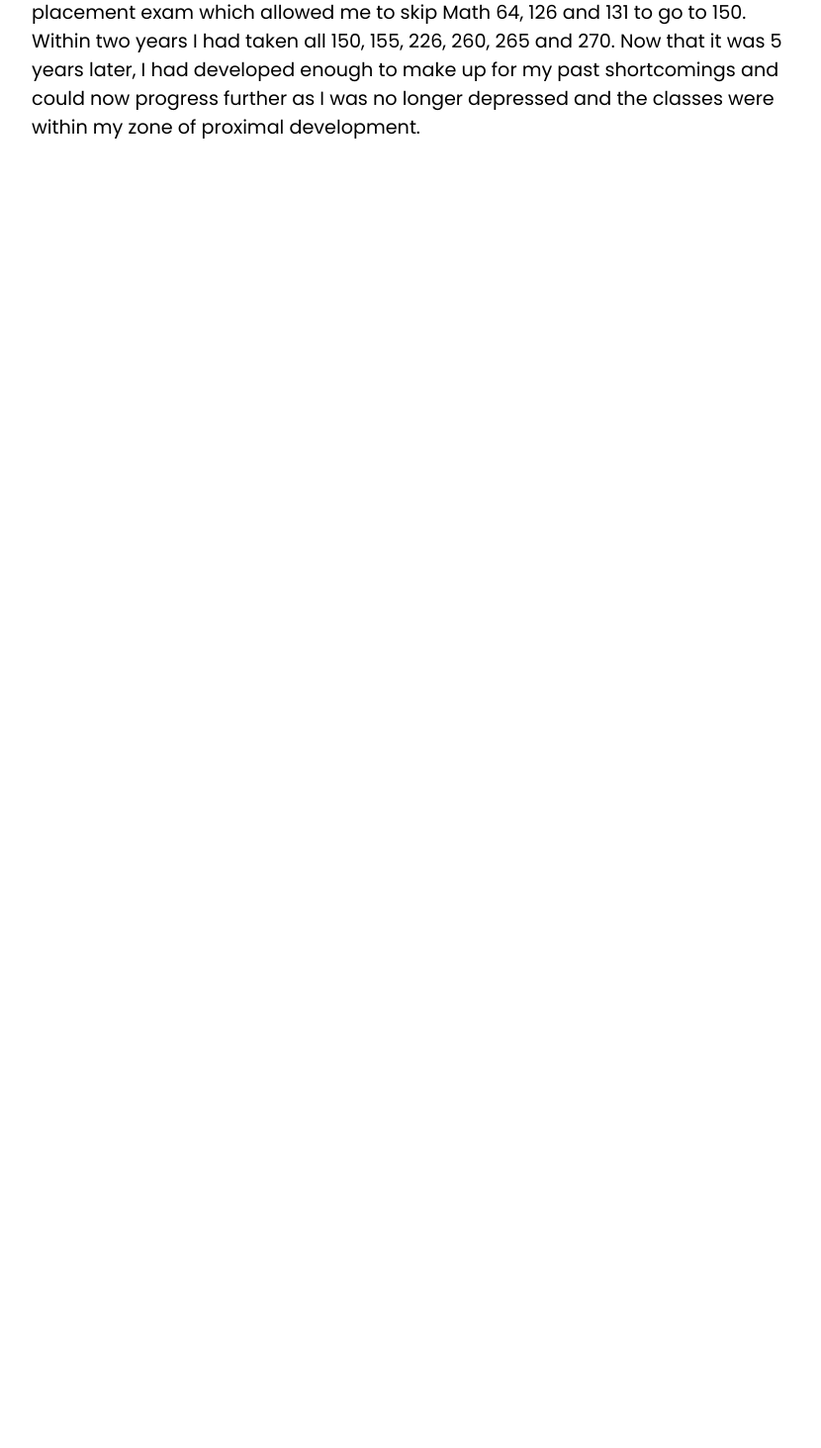
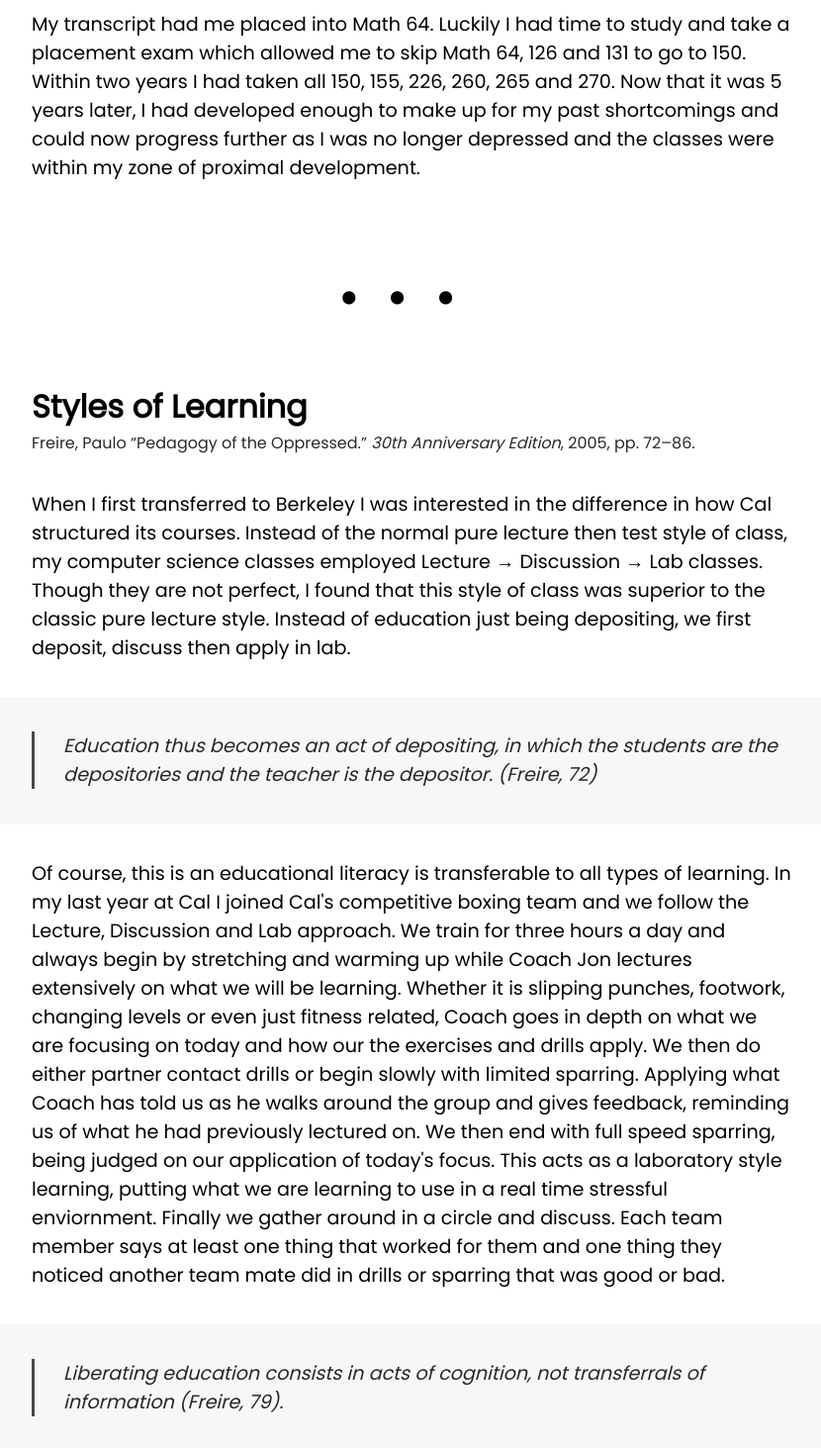
Before and after one commit to zachchao/educ-mla, a Flask app: page / in a window 1280 px wide. Shown: the part 1922-3385 px from the top of the page at 99% size, without its empty margins (224-1054 px from the left). Before the commit the page ends 2062 px from the top, so only its background shows below. Run offline with Flask 2, Linux system fonts and the light colour scheme.

Commit message:
second part

```diff
--- a/templates/index.html
+++ b/templates/index.html
@@ -37,13 +37,36 @@
   h3 {
     padding: 1rem 20% 0rem 20%;
     font-size: 2rem;
-    margin-bottom: -1rem;
+    margin-bottom: 0;
+  }
+
+  .citation {
+    margin: 0;
+    padding-top: 0;
+    padding-bottom: 0;
+    opacity: 0.84;
+    font-size: 1rem;
+  }
+
+  .divider {
+    text-align: center;
+    font-size: 5rem;
+    font-weight: 700;
+    letter-spacing: 2rem;
+  }
+
+  img {
+    width:60%;
+    padding: 3rem 20%;
+    background-color: #fff3cd;
   }
 </style>
 
 <body>
 <div id="main-container">
   <h3>Learning vs Development</h3>
+  <p class='citation'>Vygotsky, Lev S. “Mind and Society.” <i>Harvard University Press</i>, 1930, pp. 8–17.
+  </p>
   <p>
     I have always liked math, it is useful, it comes easily to me and when I was younger, being good at it would gain a lot of praise. In elementary school the classes came easily so I was pushed into extracurriculars. I competed in math competitions from the third grade to the sixth grade. Once I had finished with the competitions I wanted to get ahead in math, not because there was some goal to attain or because I really loved math but because I thought people would find it impressive. During the summer of sixth grade I took a math class to become one grade ahead and studied at home for the next class to become two grades ahead. After doing so I had made a plan to get to Calculus 1 by my freshman year in highschool.
   </p>
@@ -66,11 +89,42 @@
     I had done the prerequisite learning but not the development. This caused me to lose self esteem and give up on math from the 8th grade until college. At which point I had to restart from two grades lower than I had begun because of the college’s placement process.
   </p>
 
-  <img src="https://educ-mla.s3-us-west-2.amazonaws.com/MathSequence-1.png" width="60%" style='padding: 3rem 20%; background-color: #fff3cd;' />
+  <img src="https://educ-mla.s3-us-west-2.amazonaws.com/MathSequence-1.png"/>
 
   <p>
     My transcript had me placed into Math 64. Luckily I had time to study and take a placement exam which allowed me to skip Math 64, 126 and 131 to go to 150. Within two years I had taken all 150, 155, 226, 260, 265 and 270. Now that it was 5 years later, I had developed enough to make up for my past shortcomings and could now progress further as I was no longer depressed and the classes were within my zone of proximal development.
   </p>
+
+  <div class='divider'>...</div>
+
+  <h3>Styles of Learning</h3>
+  <p class="citation">Freire, Paulo “Pedagogy of the Oppressed.” <i>30th Anniversary Edition</i>, 2005, pp. 72–86.</p>
+
+  <p>
+    When I first transferred to Berkeley I was interested in the difference in how Cal structured its courses. Instead of the normal pure lecture then test style of class, my computer science classes employed Lecture → Discussion → Lab classes. Though they are not perfect, I found that this style of class was superior to the classic pure lecture style. Instead of education just being depositing, we first deposit, discuss then apply in lab.
+  </p>
+
+  <div class="quote">
+    <p>Education thus becomes an act of depositing, in which the students are the depositories and the teacher is the depositor. (Freire, 72)</p>
+  </div>
+
+  <p>
+    Of course, this is an educational literacy is transferable to all types of learning. In my last year at Cal I joined Cal's competitive boxing team and we follow the Lecture, Discussion and Lab approach. We train for three hours a day and always begin by stretching and warming up while Coach Jon lectures extensively on what we will be learning. Whether it is slipping punches, footwork, changing levels or even just fitness related, Coach goes in depth on what we are focusing on today and how our the exercises and drills apply. We then do either partner contact drills or begin slowly with limited sparring. Applying what Coach has told us as he walks around the group and gives feedback, reminding us of what he had previously lectured on. We then end with full speed sparring, being judged on our application of today's focus. This acts as a laboratory style learning, putting what we are learning to use in a real time stressful enviornment. Finally we gather around in a circle and discuss. Each team member says at least one thing that worked for them and one thing they noticed another team mate did in drills or sparring that was good or bad.
+  </p>
+
+  <div class="quote">
+    <p>Liberating education consists in acts of cognition, not transferrals of information (Freire, 79).</p>
+  </div>
+
+  <img src="https://educ-mla.s3-us-west-2.amazonaws.com/85199301_10212994401373617_2671604567329734656_o.jpg" alt="">
+
+  <p>
+    I think my coaches style of teaching exemplifies some of what Freire was trying to convey through his explanation of the disadvantages of 'Banking style of Education'.
+  </p>
+
+  <div class='divider'>...</div>
+
+
 </div>
 </body>
 </html>
```
